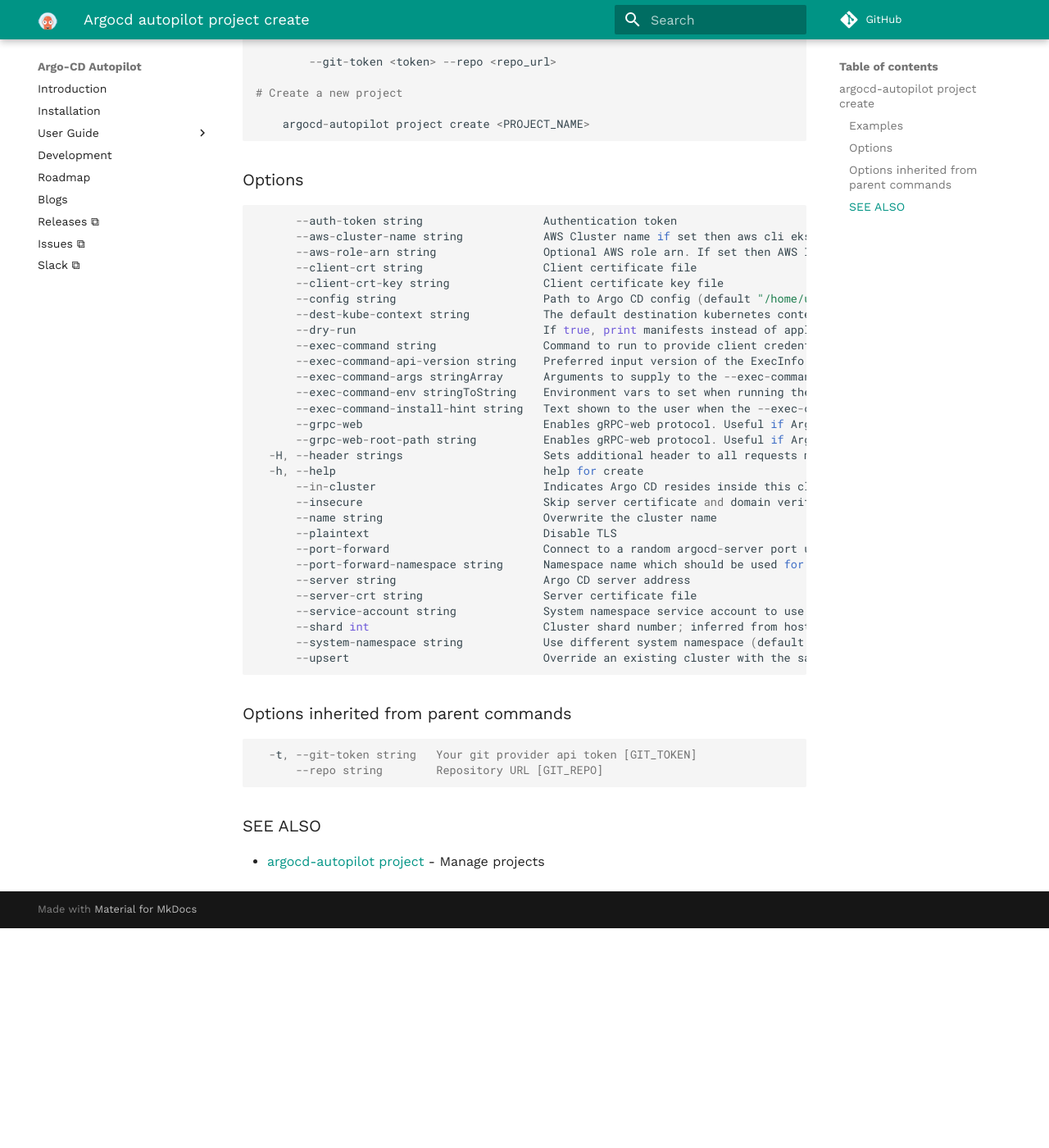
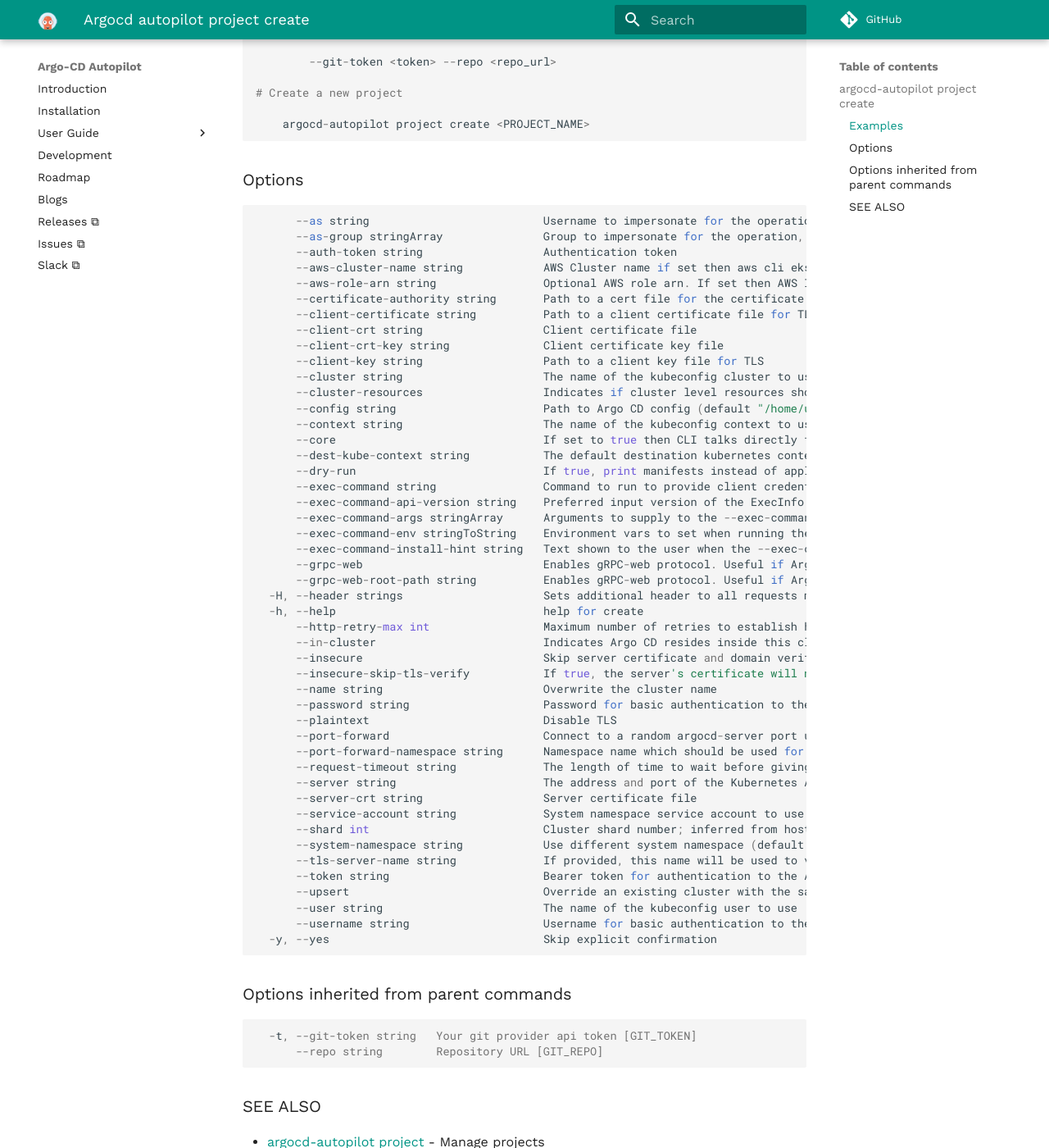
Before and after one commit to argoproj-labs/argocd-autopilot, an MkDocs documentation site: the page built from docs/commands/argocd-autopilot_project_create.md, in a window 1280 px wide and 1400 px high, scrolled down 536 px. Shown: the whole window at 82% size. Built offline with MkDocs 1.6.1 and Material for MkDocs 9.7.7, drawn with Linux system fonts in a browser that asks for light colours; comment, search, counter and statistics services are not loaded; before the commit the page ends 1668 px from its top, so only the background shows below that.

````diff
--- a/docs/commands/argocd-autopilot_project_create.md
+++ b/docs/commands/argocd-autopilot_project_create.md
@@ -29,12 +29,21 @@ argocd-autopilot project create [PROJECT] [flags]
 ### Options
 
 ```
+      --as string                          Username to impersonate for the operation
+      --as-group stringArray               Group to impersonate for the operation, this flag can be repeated to specify multiple groups.
       --auth-token string                  Authentication token
       --aws-cluster-name string            AWS Cluster name if set then aws cli eks token command will be used to access cluster
       --aws-role-arn string                Optional AWS role arn. If set then AWS IAM Authenticator assumes a role to perform cluster operations instead of the default AWS credential provider chain.
+      --certificate-authority string       Path to a cert file for the certificate authority
+      --client-certificate string          Path to a client certificate file for TLS
       --client-crt string                  Client certificate file
       --client-crt-key string              Client certificate key file
+      --client-key string                  Path to a client key file for TLS
+      --cluster string                     The name of the kubeconfig cluster to use
+      --cluster-resources                  Indicates if cluster level resources should be managed. The setting is used only if list of managed namespaces is not empty.
       --config string                      Path to Argo CD config (default "/home/user/.argocd/config")
+      --context string                     The name of the kubeconfig context to use
+      --core                               If set to true then CLI talks directly to Kubernetes instead of talking to Argo CD API server
       --dest-kube-context string           The default destination kubernetes context for applications in this project
       --dry-run                            If true, print manifests instead of applying them to the cluster (nothing will be commited to git)
       --exec-command string                Command to run to provide client credentials to the cluster. You may need to build a custom ArgoCD image to ensure the command is available at runtime.
@@ -46,18 +55,27 @@ argocd-autopilot project create [PROJECT] [flags]
       --grpc-web-root-path string          Enables gRPC-web protocol. Useful if Argo CD server is behind proxy which does not support HTTP2. Set web root.
   -H, --header strings                     Sets additional header to all requests made by Argo CD CLI. (Can be repeated multiple times to add multiple headers, also supports comma separated headers)
   -h, --help                               help for create
+      --http-retry-max int                 Maximum number of retries to establish http connection to Argo CD server
       --in-cluster                         Indicates Argo CD resides inside this cluster and should connect using the internal k8s hostname (kubernetes.default.svc)
       --insecure                           Skip server certificate and domain verification
+      --insecure-skip-tls-verify           If true, the server's certificate will not be checked for validity. This will make your HTTPS connections insecure
       --name string                        Overwrite the cluster name
+      --password string                    Password for basic authentication to the API server
       --plaintext                          Disable TLS
       --port-forward                       Connect to a random argocd-server port using port forwarding
       --port-forward-namespace string      Namespace name which should be used for port forwarding
-      --server string                      Argo CD server address
+      --request-timeout string             The length of time to wait before giving up on a single server request. Non-zero values should contain a corresponding time unit (e.g. 1s, 2m, 3h). A value of zero means don't timeout requests. (default "0")
+      --server string                      The address and port of the Kubernetes API server
       --server-crt string                  Server certificate file
       --service-account string             System namespace service account to use for kubernetes resource management. If not set then default "argocd-manager" SA will be created
       --shard int                          Cluster shard number; inferred from hostname if not set (default -1)
       --system-namespace string            Use different system namespace (default "kube-system")
+      --tls-server-name string             If provided, this name will be used to validate server certificate. If this is not provided, hostname used to contact the server is used.
+      --token string                       Bearer token for authentication to the API server
       --upsert                             Override an existing cluster with the same name even if the spec differs
+      --user string                        The name of the kubeconfig user to use
+      --username string                    Username for basic authentication to the API server
+  -y, --yes                                Skip explicit confirmation
 ```
 
 ### Options inherited from parent commands
````
Also changed, not shown: docs/commands/argocd-autopilot_repo_bootstrap.md (+1 -1 lines), 11 other files.
